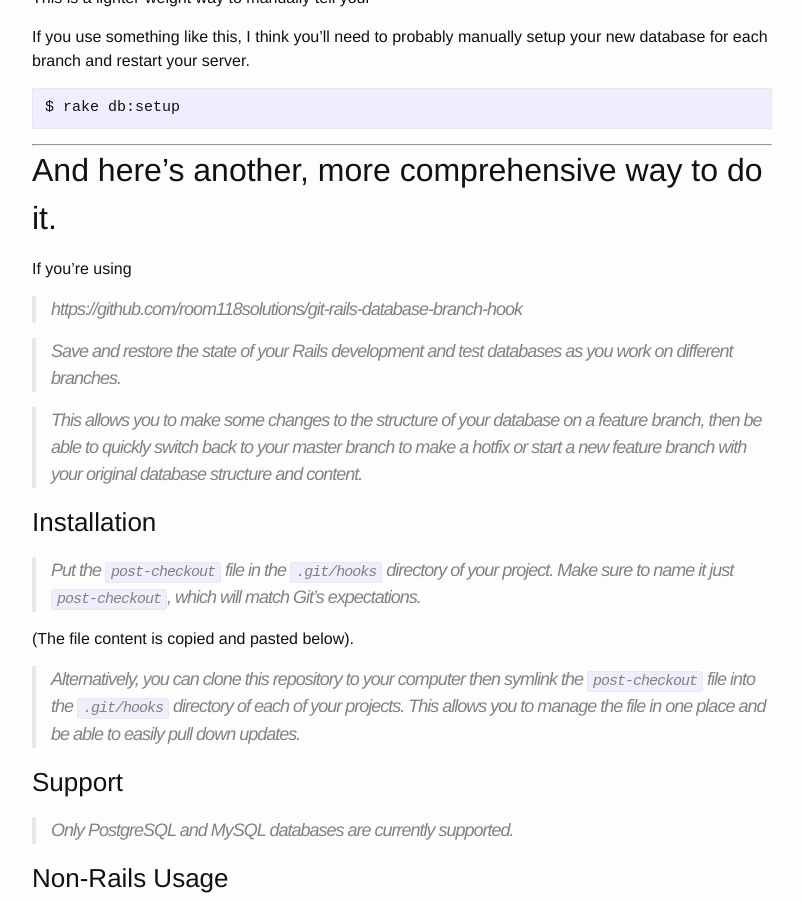
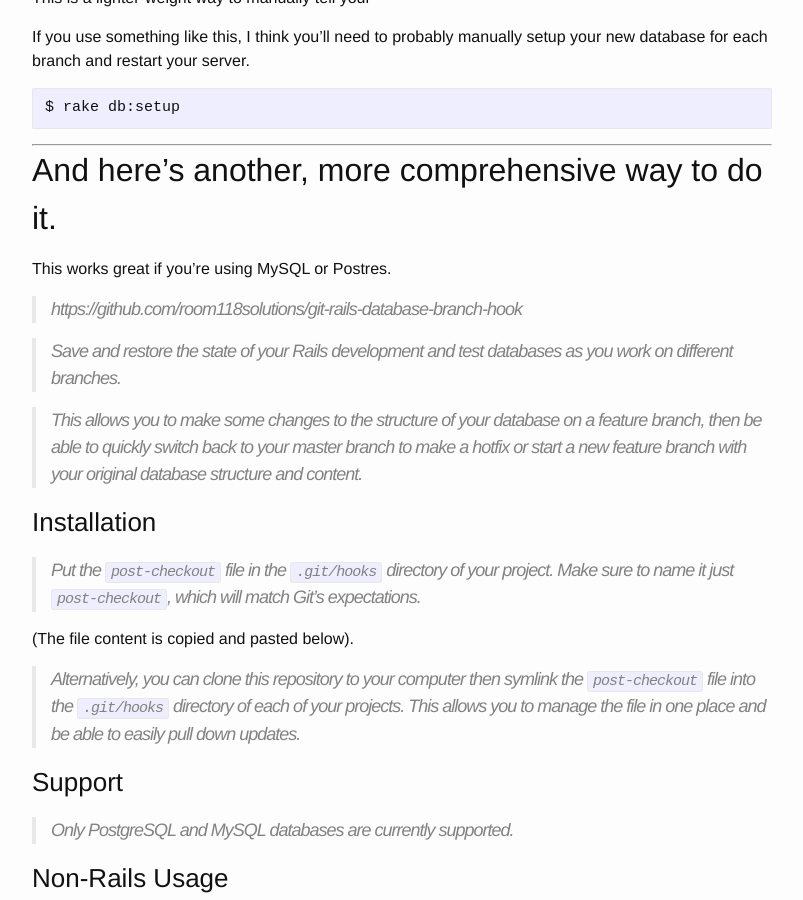
Before and after one commit to irstacks/nooblesoup, a Jekyll site: the page built from _posts/2016-03-06-branching-a-rails-database.markdown, in a window 1280 px wide and 900 px high, scrolled down 1296 px. Shown: the whole window, without its empty margins (238-1041 px from the left). Built offline with Jekyll 4.4.1, drawn with Linux system fonts in a browser that asks for light colours.

Commit message:
finihs a sentance

```diff
--- a/_posts/2016-03-06-branching-a-rails-database.markdown
+++ b/_posts/2016-03-06-branching-a-rails-database.markdown
@@ -52,7 +52,8 @@ $ rake db:setup
 ---
 
 ## And here's another, more comprehensive way to do it.
-If you're using
+
+This works great if you're using MySQL or Postres.
 
 > https://github.com/room118solutions/git-rails-database-branch-hook
 
```
